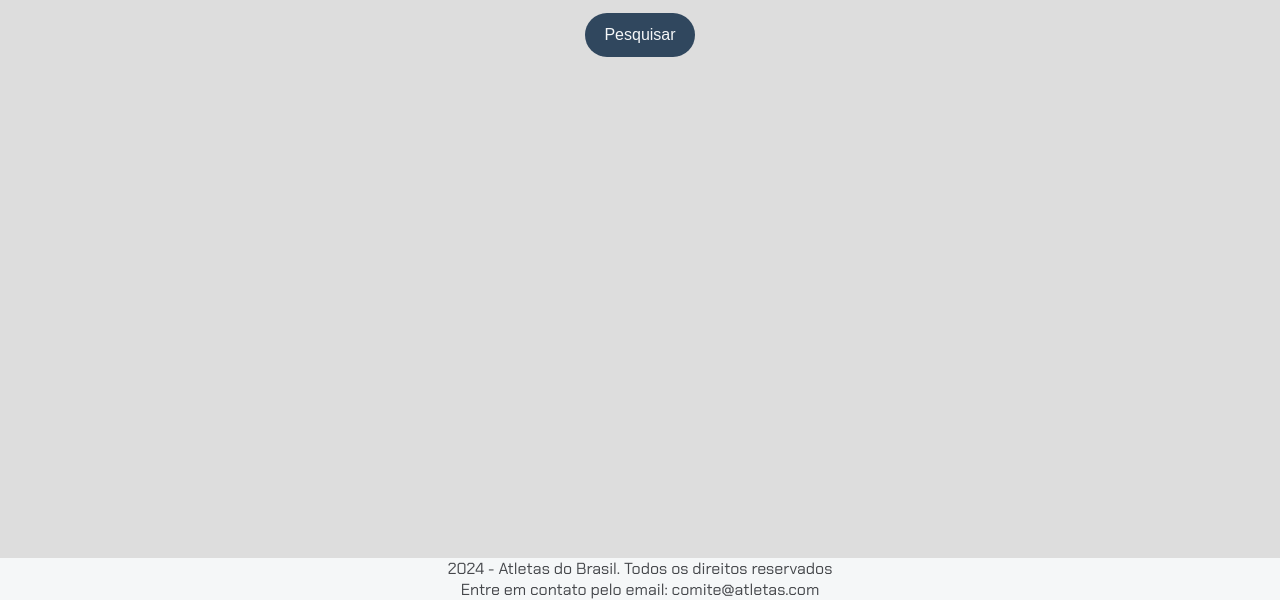
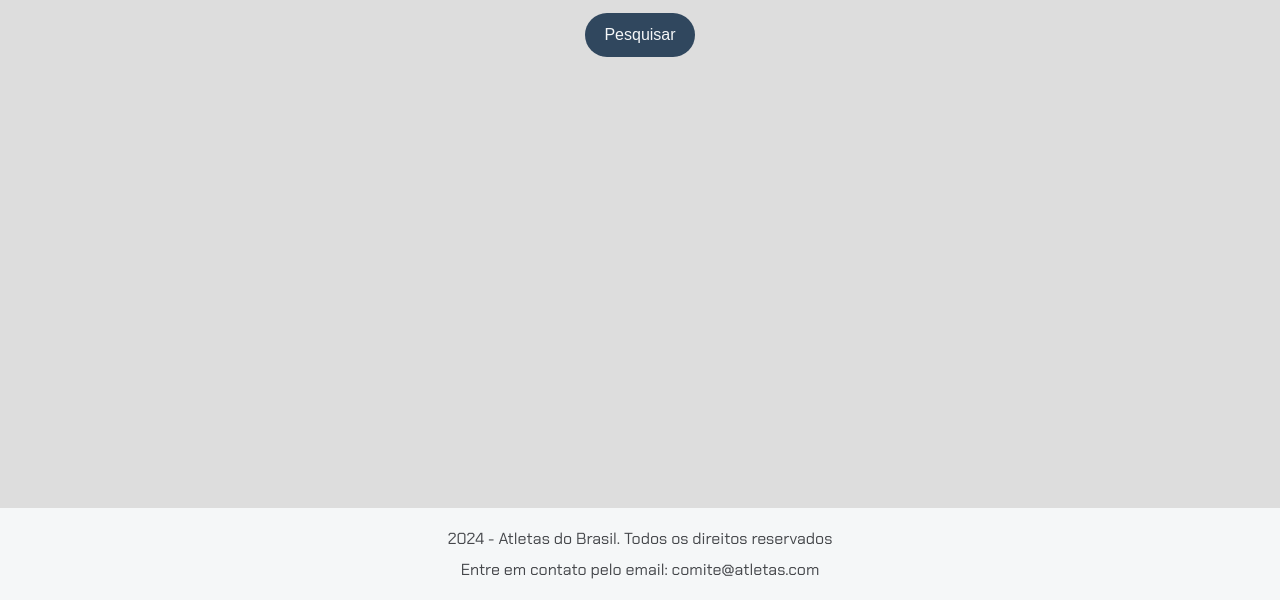
Before and after one commit to alexandrecpedro/immersion-alura-gemini, a plain HTML site: page index.html in a window 1280 px wide. Shown: the part 200-800 px from the top of the page. Drawn offline with Linux system fonts and the light colour scheme.

Commit message:
Dev Immersion with Gemini

```diff
--- a/style.css
+++ b/style.css
@@ -166,7 +166,7 @@ footer {
   /* Cor do texto */
   text-align: center;
   /* Alinha o texto ao centro */
-  padding: 0;
+  padding: 10px;
   /* Espaçamento interno */
   width: 100%;
   /* Largura total da página */
@@ -176,6 +176,10 @@ footer {
   /* Alinha ao fundo da página */
   font-size: 1rem;
   /* Tamanho da fonte */
+}
+
+footer p {
+  margin: 10px 0;
 }
 
 @media (max-width: 768px) {
```
